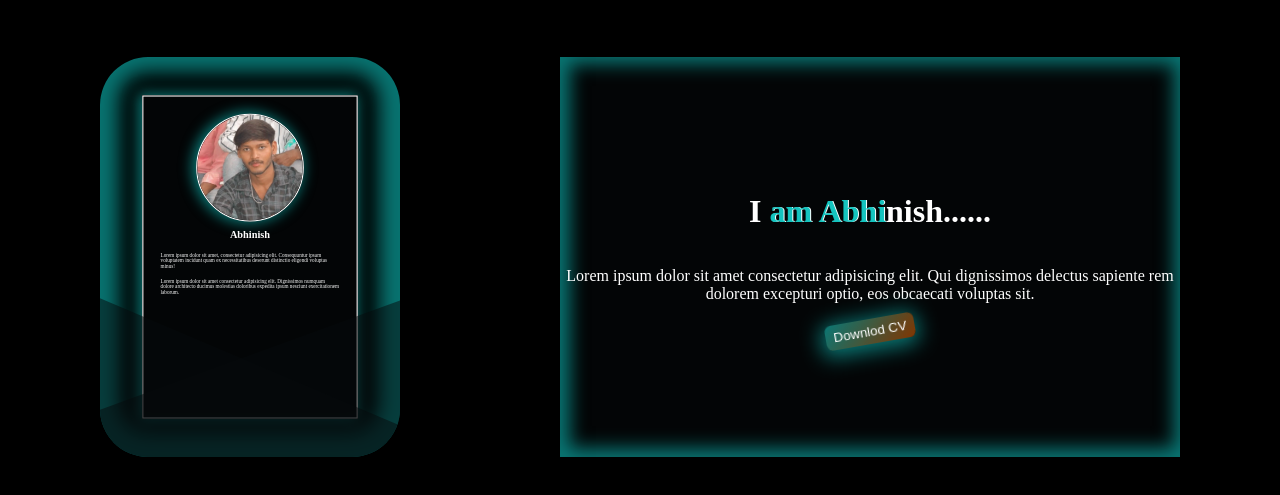
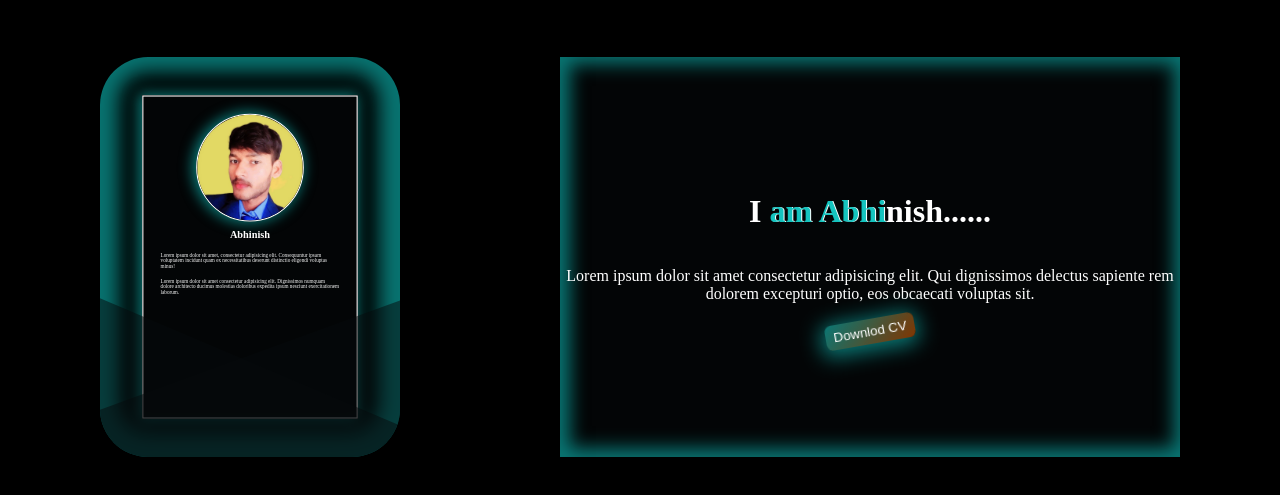
Before and after one commit to Abhinish-Kumar/Portfolio, a plain HTML site: page index.html in a window 1280 px wide. Shown: the part 109-604 px from the top of the page. Drawn offline with Linux system fonts and the light colour scheme.

Commit message:
Update index.html

```diff
--- a/index.html
+++ b/index.html
@@ -249,7 +249,7 @@
     <div class="main_body">
       <div class="image-container">
         <div class="img">
-          <img src="b.png" alt="" />
+          <img src="b.jpeg" alt="" />
           <h1>Abhinish</h1>
           <p>
             Lorem ipsum dolor sit amet, consectetur adipisicing elit.
```
